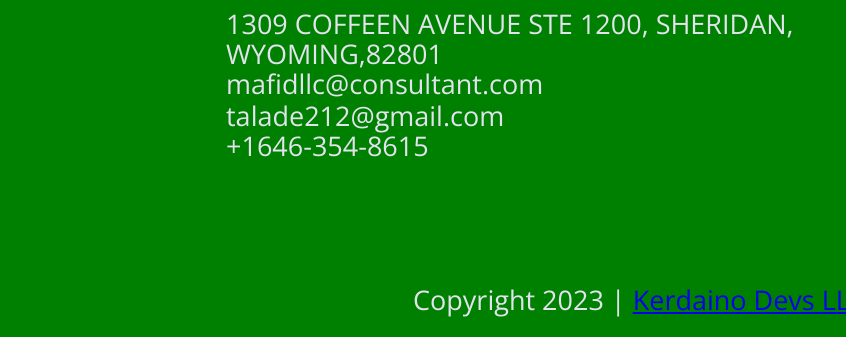
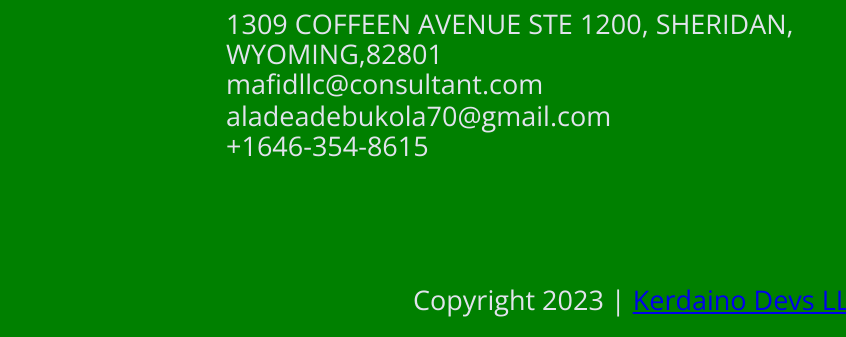
Before and after one commit to kerdaino/mafid, a website: page index.html in a window 1280 px wide. Shown: the part 3642-3979 px from the top of the page, 0-846 px from the left. Drawn offline with nearby package versions, Linux system fonts and the light colour scheme.

Commit message:
first-commit

```diff
--- a/index.html
+++ b/index.html
@@ -134,7 +134,7 @@
               1309 COFFEEN AVENUE STE 1200, SHERIDAN, WYOMING,82801<br>
               mafidllc@consultant.com</p>
             <p>
-              talade212@gmail.com<br>
+              aladeadebukola70@gmail.com<br>
               +1646-354-8615
             </p>
           </address>
```
